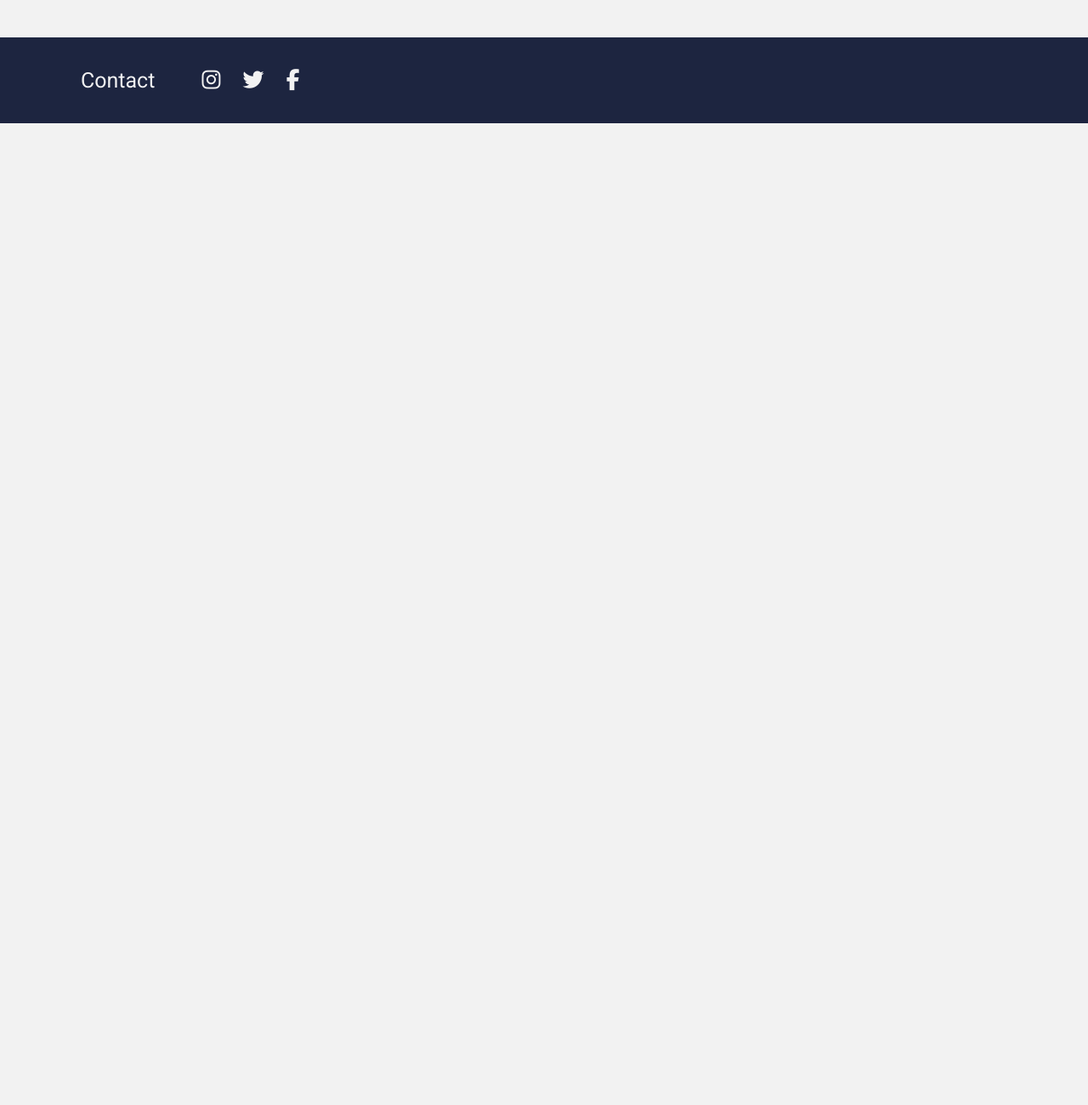
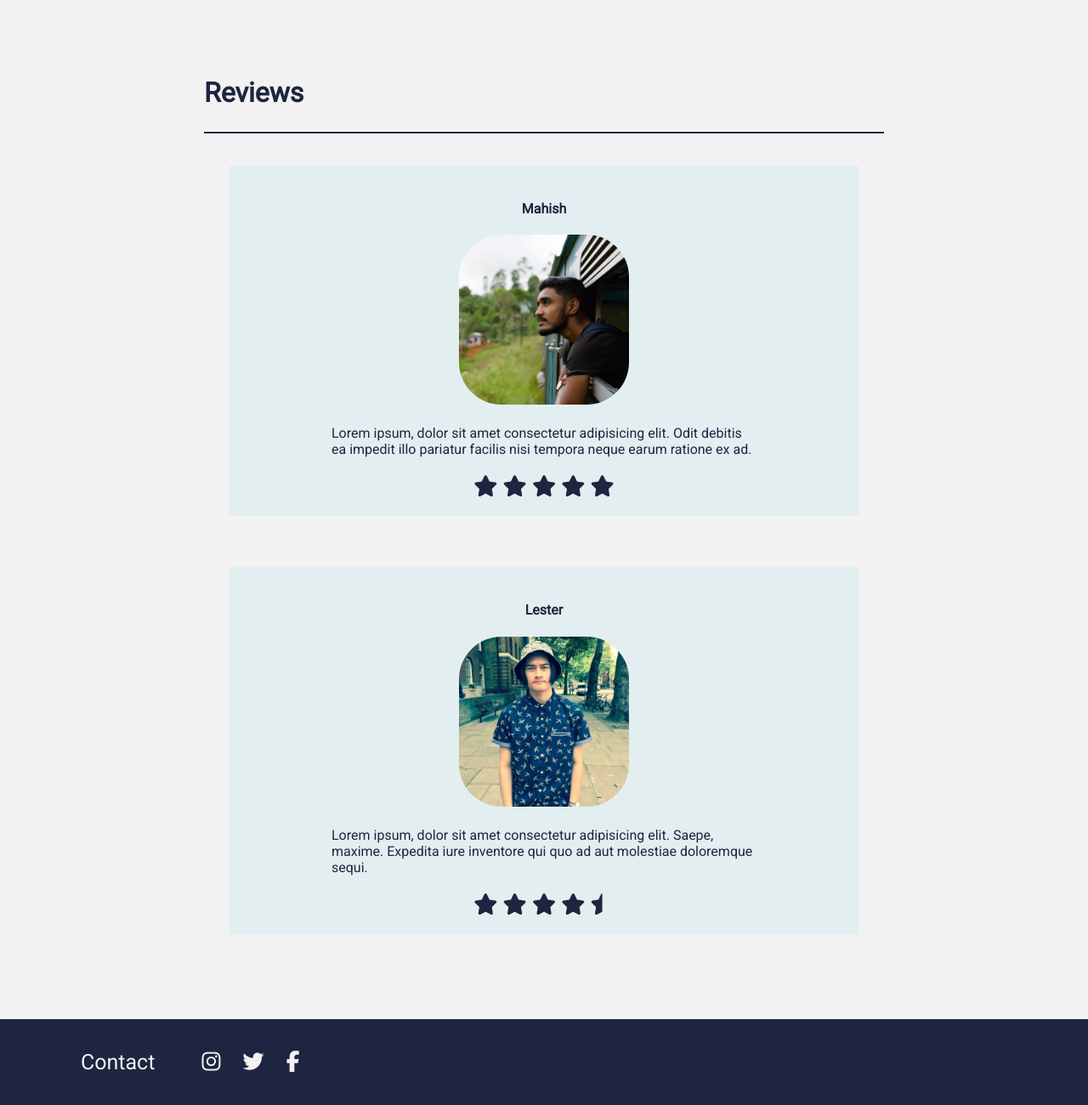
Before and after one commit to EivindSimonsen/Gamehub-repo, a plain HTML site: page index.html in a window 1280 px wide. Shown: the part 2394-3694 px from the top of the page at 85% size. Before the commit the page ends 2539 px from the top, so only its background shows below. Drawn offline with Linux system fonts and the light colour scheme; a web font is replaced by a local one.

Commit message:
Reviews section added to index page

```diff
--- a/css/imports/variables.css
+++ b/css/imports/variables.css
@@ -3,4 +3,5 @@
   --nav-elements: #f2f2f2;
   --p-color: #1c8adb;
   --important: #f02200;
+  --lightblue: #e3eef1;
 }
--- a/css/index.css
+++ b/css/index.css
@@ -97,3 +97,37 @@
 .timer {
   margin: 0px 5px;
 }
+
+.reviews {
+  text-align: left;
+  padding: 20px;
+}
+
+.reviews__content {
+  max-width: 800px;
+  margin: 0px auto;
+  display: flex;
+  text-align: center;
+  flex-direction: column;
+}
+
+.text-left > p {
+  text-align: left;
+  margin: 20px 100px;
+}
+
+.reviews__content > * {
+  margin: 30px;
+  background-color: var(--lightblue);
+  padding: 20px;
+}
+
+.Profile-pic {
+  border-radius: 25%;
+  width: 200px;
+}
+
+.star-rating {
+  text-align: center;
+  font-size: 25px;
+}
--- a/css/media.css
+++ b/css/media.css
@@ -193,6 +193,7 @@
   .welcome__content {
     top: 70px;
   }
+
   #gamesSpecificCta {
     position: absolute;
   }
--- a/css/styles.css
+++ b/css/styles.css
@@ -238,6 +238,7 @@ button {
 .cart:hover > a {
   position: static;
   text-align: center;
+  display: block;
 }
 
 .cart-image {
--- a/index.html
+++ b/index.html
@@ -83,6 +83,36 @@
         <div class="total">Total:</div>
         <a href="Checkout/Checkout.html" id="cartCheckout" class="add-to-cart">Checkout</a>
       </div>
+      <section class="reviews Deals__h2">
+        <h2>Reviews</h2>
+        <hr />
+        <div class="reviews__content">
+          <div class="text-left">
+            <h4>Mahish</h4>
+            <img src="images/review-image3.jpg" alt="A happy man" class="Profile-pic" />
+            <p>Lorem ipsum, dolor sit amet consectetur adipisicing elit. Odit debitis ea impedit illo pariatur facilis nisi tempora neque earum ratione ex ad.</p>
+            <div class="star-rating">
+              <i class="fas fa-star"></i>
+              <i class="fas fa-star"></i>
+              <i class="fas fa-star"></i>
+              <i class="fas fa-star"></i>
+              <i class="fas fa-star"></i>
+            </div>
+          </div>
+          <div class="text-left">
+            <h4>Lester</h4>
+            <img src="images/review-image4.jpg" alt="Another happy man" class="Profile-pic" />
+            <p>Lorem ipsum, dolor sit amet consectetur adipisicing elit. Saepe, maxime. Expedita iure inventore qui quo ad aut molestiae doloremque sequi.</p>
+            <div class="star-rating">
+              <i class="fas fa-star"></i>
+              <i class="fas fa-star"></i>
+              <i class="fas fa-star"></i>
+              <i class="fas fa-star"></i>
+              <i class="fas fa-star-half"></i>
+            </div>
+          </div>
+        </div>
+      </section>
       <script src="js/script.js" type="module"></script>
       <script src="../js/constants/countdown.js"></script>
     </main>
```
Also changed, not shown: images/Doom.jpg (deleted), images/call_of_duty_modern_warfare_3_cover-900x900.jpg (deleted), images/review-bio.jpg (deleted), images/review-image1.jpg (added), images/review-image2.jpg (added), images/review-image3.jpg (added), images/review-image4.jpg (added).
